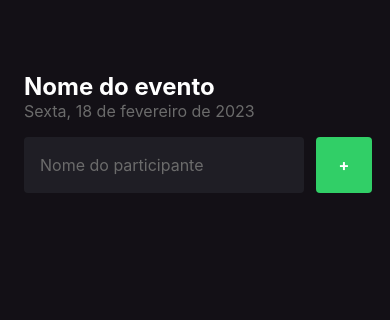
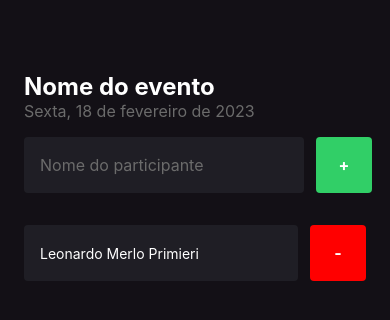
Before and after one commit to leonardoprimieri/imhere-react-native, a React Native app: screen / in a window 390 px wide. Shown: the top 320 px of the page. Built offline with nearby package versions, Linux system fonts and the light colour scheme.

Commit message:
feat: create participant component

```diff
--- /dev/null
+++ b/src/components/index.ts
@@ -0,0 +1 @@
+export * from './participant/participant'
--- /dev/null
+++ b/src/components/participant/participant-styles.ts
@@ -0,0 +1,35 @@
+import { StyleSheet } from "react-native";
+
+export const participantStyles = StyleSheet.create({
+  wrapper: {
+    flexDirection: 'row',
+    marginTop: 8
+  },
+  container: {
+    width: "100%",
+    backgroundColor: '#1f1e25',
+    height: 56,
+    padding: 16,
+    borderRadius: 4,
+    flexDirection: 'row',
+    flex: 1,
+    alignItems: 'center',
+    marginRight: 12,
+  },
+  name: {
+    color: '#fff',
+  },
+  button: {
+    backgroundColor: 'red',
+    height: 56,
+    borderRadius: 4,
+    alignItems: 'center',
+    justifyContent: 'center',
+    width: 56
+  },
+  buttonText: {
+    color: '#fff',
+    fontSize: 16,
+    fontWeight: 'bold'
+  },
+})
--- /dev/null
+++ b/src/components/participant/participant.tsx
@@ -0,0 +1,16 @@
+import { Text, TouchableOpacity, View } from "react-native"
+import { participantStyles } from "./participant-styles"
+
+export const Participant = () => {
+  return (
+    <View style={participantStyles.wrapper}>
+      <View style={participantStyles.container}>
+        <Text style={participantStyles.name}>Leonardo Merlo Primieri</Text>
+
+      </View>
+      <TouchableOpacity style={participantStyles.button}>
+        <Text style={participantStyles.buttonText}>-</Text>
+      </TouchableOpacity>
+    </View>
+  )
+}
--- a/src/screens/home/home-screen-styles.ts
+++ b/src/screens/home/home-screen-styles.ts
@@ -45,5 +45,8 @@ export const homePageStyles = StyleSheet.create({
     flexDirection: 'row',
     width: '100%',
     justifyContent: 'space-between'
+  },
+  participantView: {
+    marginTop: 24,
   }
 });
--- a/src/screens/home/home-screen.tsx
+++ b/src/screens/home/home-screen.tsx
@@ -1,4 +1,5 @@
 import { Text, TextInput, TouchableOpacity, View } from "react-native";
+import { Participant } from "../../components";
 
 import { homePageStyles } from './home-screen-styles'
 
@@ -22,6 +23,9 @@ export const HomeScreen = () => {
           <Text style={homePageStyles.buttonText}>+</Text>
         </TouchableOpacity>
       </View>
+      <View style={homePageStyles.participantView}>
+        <Participant />
+      </View>
     </View>
   );
 }
```
